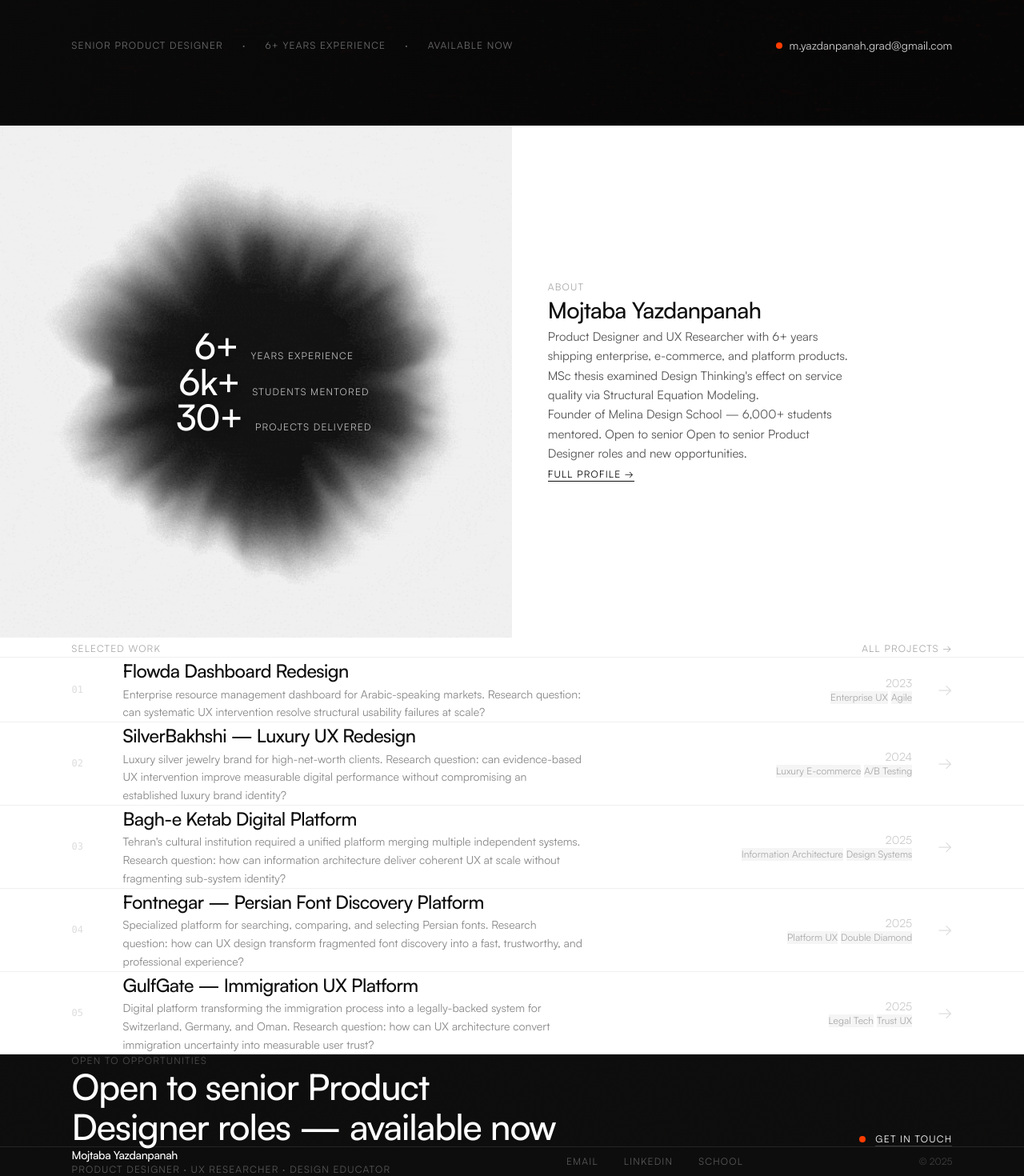
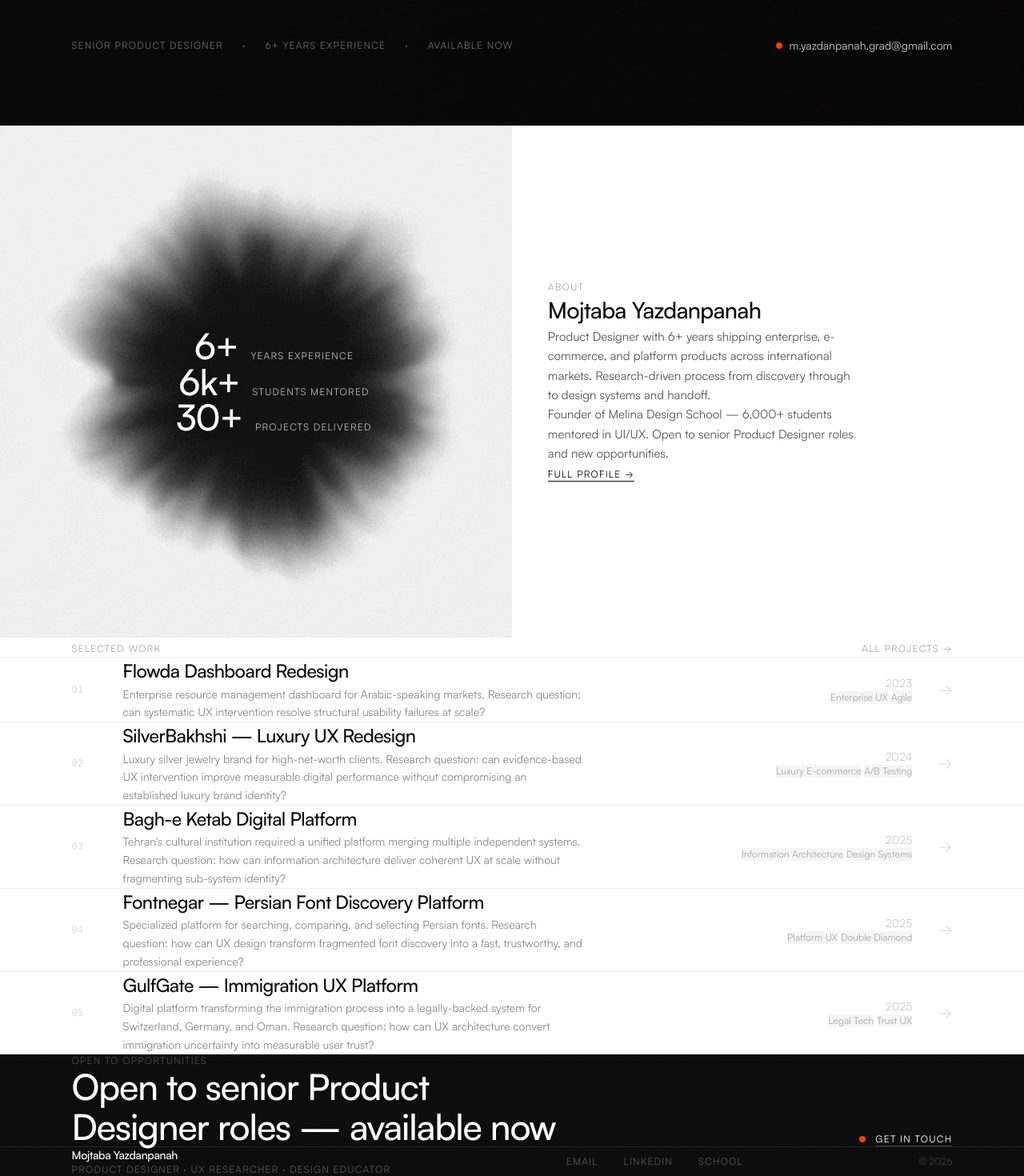
Before and after one commit to mojtabaui/portfolio, a Next.js app: page / in a window 1280 px wide. Shown: the part 643-2113 px from the top of the page at 80% size. Built offline with nearby package versions, Linux system fonts and the light colour scheme.

Commit message:
fix: content audit — duplicate text, wrong count, old email, stale metadata

```diff
--- a/src/app/layout.tsx
+++ b/src/app/layout.tsx
@@ -9,7 +9,7 @@ export const metadata: Metadata = {
     template: "%s — Mojtaba Yazdanpanah",
   },
   description:
-    "Product Designer and UX Researcher with 6+ years of experience. MSc Design Thinking. Bridging industry practice with academic inquiry. Open to funded PhD/EngD positions in Europe.",
+    "Senior Product Designer with 6+ years shipping enterprise, e-commerce, and platform products. Founder of Melina Design School. Open to new opportunities.",
   keywords: [
     "Product Designer",
     "UX Researcher",
@@ -29,13 +29,13 @@ export const metadata: Metadata = {
     siteName: "Mojtaba Yazdanpanah",
     title: "Mojtaba Yazdanpanah — Product Designer & UX Researcher",
     description:
-      "Product Designer and UX Researcher with 6+ years of experience. MSc Design Thinking. Open to funded PhD/EngD positions in Europe.",
+      "Senior Product Designer with 6+ years shipping enterprise, e-commerce, and platform products. Founder of Melina Design School. Open to new opportunities.",
   },
   twitter: {
     card: "summary_large_image",
     title: "Mojtaba Yazdanpanah — Product Designer & UX Researcher",
     description:
-      "Product Designer and UX Researcher with 6+ years of experience. MSc Design Thinking.",
+      "Senior Product Designer with 6+ years shipping enterprise, e-commerce, and platform products.",
   },
   robots: {
     index: true,
--- a/src/app/page.tsx
+++ b/src/app/page.tsx
@@ -60,12 +60,12 @@ export default function Home() {
               Mojtaba Yazdanpanah
             </h2>
             <p className="text-[#555] leading-relaxed mb-5 text-[15px]" style={{ maxWidth: "38ch" }}>
-              Product Designer and UX Researcher with 6+ years shipping enterprise,
-              e-commerce, and platform products. MSc thesis examined Design Thinking's
-              effect on service quality via Structural Equation Modeling.
+              Product Designer with 6+ years shipping enterprise, e-commerce, and platform
+              products across international markets. Research-driven process from discovery
+              through to design systems and handoff.
             </p>
             <p className="text-[#555] leading-relaxed mb-10 text-[15px]" style={{ maxWidth: "38ch" }}>
-              Founder of Melina Design School — 6,000+ students mentored. Open to senior
+              Founder of Melina Design School — 6,000+ students mentored in UI/UX.
               Open to senior Product Designer roles and new opportunities.
             </p>
             <Link
--- a/src/app/work/page.tsx
+++ b/src/app/work/page.tsx
@@ -31,7 +31,7 @@ export default function WorkPage() {
             Work
           </h1>
           <p className="text-white/40 text-base max-w-lg leading-relaxed">
-            5 industry projects spanning enterprise UX, luxury e-commerce, cultural institutions,
+            8 industry projects spanning enterprise UX, luxury e-commerce, cultural institutions,
             and B2B platforms — each grounded in research with measurable outcomes.
           </p>
         </FadeIn>
--- a/src/components/Footer.tsx
+++ b/src/components/Footer.tsx
@@ -16,7 +16,7 @@ export default function Footer() {
 
         <div className="flex items-center gap-8">
           {[
-            { label: "Email", href: "mailto:mojtaba.yazdanpanah@gmail.com" },
+            { label: "Email", href: "mailto:m.yazdanpanah.grad@gmail.com" },
             { label: "LinkedIn", href: "https://linkedin.com/in/mojtabayazdanpanah" },
             { label: "School", href: "https://mojtabaui.ir" },
           ].map(({ label, href }) => (
@@ -32,7 +32,7 @@ export default function Footer() {
           ))}
         </div>
 
-        <p className="text-white/20 text-xs">© 2025</p>
+        <p className="text-white/20 text-xs">© 2026</p>
       </div>
     </footer>
   );
```
